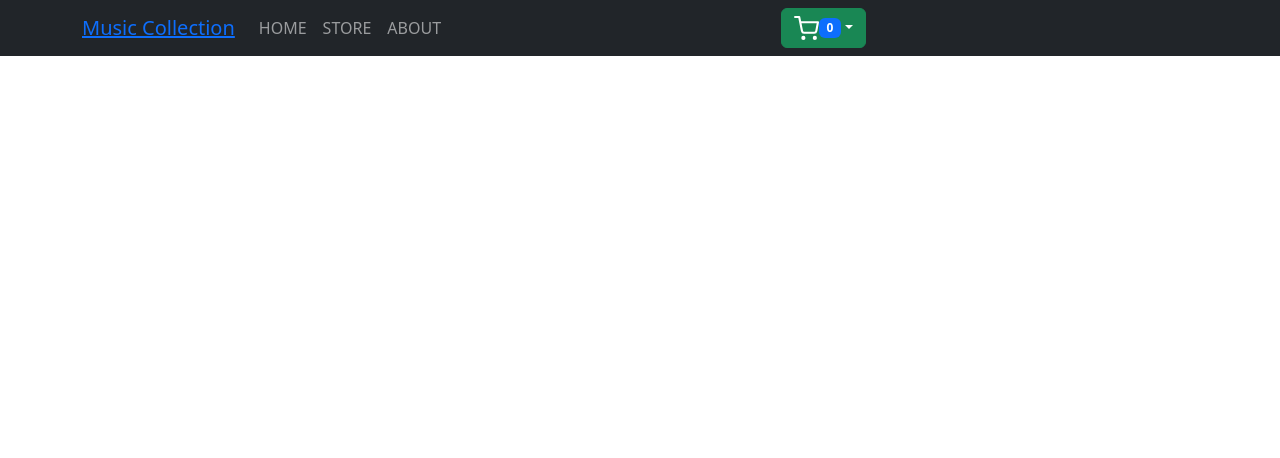
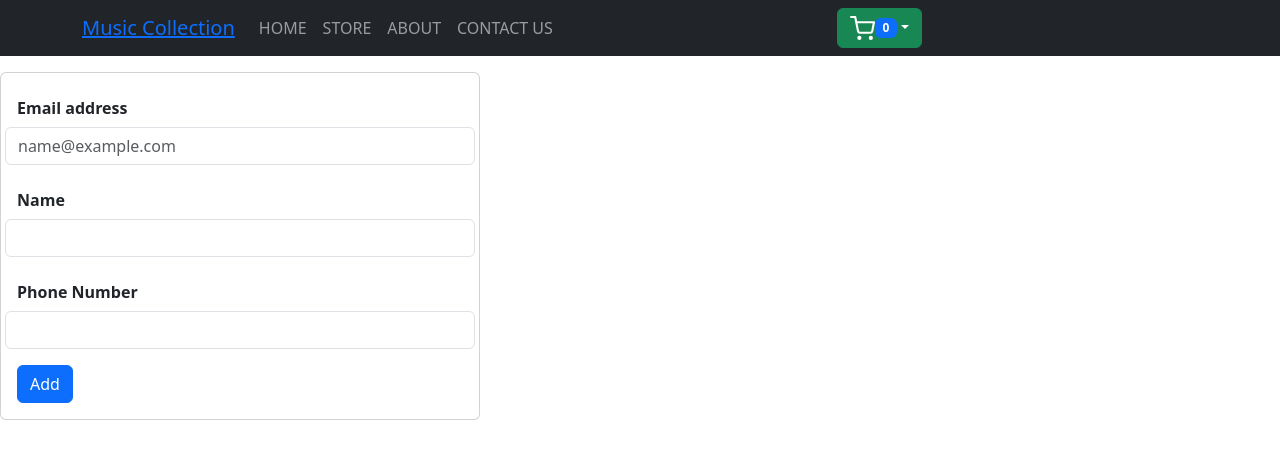
Before and after one commit to varshagm119/ecommerceWebsiteReactApp, a React (Create React App) app: page /contactus in a window 1280 px wide. Shown: the top 458 px of the page. Built offline with nearby package versions, Linux system fonts and the light colour scheme.

Commit message:
Contact us Page

```diff
--- a/src/App.js
+++ b/src/App.js
@@ -4,6 +4,7 @@ import { Routes, Route,  } from "react-router-dom";
 import Home from "./Components/Pages/Home";
 import Store from "./Components/Pages/Store";
 import About from "./Components/Pages/About";
+import ContactUs from "./Components/Pages/ContactUs";
 
 
 function App() {
@@ -14,6 +15,7 @@ function App() {
       <Route exact path="/home" element={<Home />} />
       <Route  path="/store" element={<Store />} />
       <Route  path="/about" element={<About />} />
+      <Route path="/contactus" element={<ContactUs />} />
       </Routes>
     </div>
   );
--- a/src/Components/Cart/Cart.js
+++ b/src/Components/Cart/Cart.js
@@ -8,7 +8,7 @@ import "../styles.css";
 
 const Cart = () => {
   const {
-    state: { cart },
+    state: { cart, totalAmount },
     dispatch,
   } = CartState();
 //console.log(cart)
@@ -23,6 +23,8 @@ const Cart = () => {
   //   });
   //   console.log(prod);
   // };
+
+
 
   return (
     <>
@@ -73,9 +75,12 @@ const Cart = () => {
                   />
                 </span>
               ))}
+
+             <span>${totalAmount}</span>
+
               <Link to="/store">
                 <Button style={{ width: "95%", margin: "0 10px" }}>
-                  Go To Cart
+                  purchase
                 </Button>
               </Link>
             </>
--- a/src/Components/Header/Header.js
+++ b/src/Components/Header/Header.js
@@ -1,12 +1,12 @@
-import React from 'react'
-import { Navbar, Container, Nav } from 'react-bootstrap'
-import Cart from '../Cart/Cart';
-import {Link} from 'react-router-dom';
+import React from "react";
+import { Navbar, Container, Nav } from "react-bootstrap";
+import Cart from "../Cart/Cart";
+import { Link } from "react-router-dom";
 
 const Header = () => {
   return (
     <div>
-        <Navbar bg="dark" variant="dark" expand="sm" >
+      <Navbar bg="dark" variant="dark" expand="sm">
         <Container>
           <Navbar.Brand>
             <Link to="/">Music Collection</Link>
@@ -14,19 +14,39 @@ const Header = () => {
           <Navbar.Toggle aria-controls="basic-navbar-nav" />
           <Navbar.Collapse id="basic-navbar-nav">
             <Nav className="me-auto">
-              <Nav.Link href="home">HOME</Nav.Link>
+              {/* <Nav.Link href="home">HOME</Nav.Link>
               <Nav.Link href="store">STORE</Nav.Link>
-              <Nav.Link href="about">ABOUT</Nav.Link>
+              <Nav.Link href="about">ABOUT</Nav.Link>  */}
+              <Nav.Item>
+                <Link to="/home" className="nav-link">
+                  HOME
+                </Link>
+              </Nav.Item>
+              <Nav.Item>
+                <Link to="/store" className="nav-link">
+                  STORE
+                </Link>
+              </Nav.Item>
+              <Nav.Item>
+                <Link to="/about" className="nav-link">
+                  ABOUT
+                </Link>
+              </Nav.Item>
+              <Nav.Item>
+                <Link to="/contactus" className="nav-link">
+                  CONTACT US
+                </Link>
+              </Nav.Item>
+            </Nav>
 
-            </Nav>
-            <Nav className='me-auto'>
-             <Cart />
+            <Nav className="me-auto">
+              <Cart />
             </Nav>
           </Navbar.Collapse>
         </Container>
       </Navbar>
     </div>
-  )
-}
+  );
+};
 
-export default Header
+export default Header;
--- /dev/null
+++ b/src/Components/Pages/ContactUs.js
@@ -0,0 +1,79 @@
+import React, {useRef} from "react";
+import { Button, Card, Col, Form, Row } from "react-bootstrap";
+
+const ContactUs = () => {
+    const emailRef = useRef('');
+    const nameRef = useRef('');
+    const phoneRef = useRef('');
+    const submitHandler = async(e) => {
+        e.preventDefault();
+        const userDetails = {
+            email: emailRef.current.value,
+            name: nameRef.current.value,
+            phone: phoneRef.current.value
+        }
+        try{
+            const res = await fetch('https://ecommerce-fba55-default-rtdb.firebaseio.com/Ecommerce.json',
+            {
+                method: 'POST',
+                body: JSON.stringify(userDetails),
+                headers: {
+                  "Content-Type": "application/json",
+                },
+            })
+            if(!res.ok){
+                throw new Error("Details not fetched to DB")
+            }
+        }
+        catch(error){
+            console.error('Error:',error)
+        }
+
+    }
+  return (
+    <div>
+      <Card className="mt-3" style={{ width: "30rem" }}>
+        <Card.Body>
+          <Form onSubmit={submitHandler}>
+            <Form.Group
+              as={Row}
+              className="mb-3"
+              controlId="exampleForm.ControlInput1"
+            >
+              <Form.Label column sm="4" style={{fontWeight:"bold"}}>
+                Email address
+              </Form.Label>
+              <Col sm="8"></Col>
+              <Form.Control type="email" placeholder="name@example.com" ref={emailRef} />
+            </Form.Group>
+            <Form.Group
+              as={Row}
+              className="mb-3"
+              controlId="exampleForm.ControlInput2"
+            >
+              <Form.Label column sm="4" style={{fontWeight:"bold"}}>
+                Name
+              </Form.Label>
+              <Col sm="8"></Col>
+              <Form.Control type="text" ref={nameRef}/>
+            </Form.Group>
+            <Form.Group
+              as={Row}
+              className="mb-3"
+              controlId="exampleForm.ControlInput3"
+            >
+              <Form.Label column sm="4" style={{fontWeight:"bold"}}>
+                Phone Number
+              </Form.Label>
+              <Col sm="8"></Col>
+              <Form.Control type="text" ref={phoneRef} />
+            </Form.Group>
+            <Button type="submit">Add</Button>
+          </Form>
+        </Card.Body>
+      </Card>
+    </div>
+  );
+};
+
+export default ContactUs;
--- a/src/Context/Context.js
+++ b/src/Context/Context.js
@@ -37,7 +37,8 @@ const Context = ({ children }) => {
 
   const [state, dispatch] = useReducer(cartReducer, {
     products: products,
-    cart: []
+    cart: [],
+    totalAmount: 0
   });
 
   return <CartContext.Provider value={{state,dispatch}}>{children}</CartContext.Provider>;
--- a/src/Context/Reducers.js
+++ b/src/Context/Reducers.js
@@ -12,14 +12,14 @@ export const cartReducer = (state, action) => {
     case "Edit":
       const existingCartIndex = state.cart.findIndex((item) => item.id === action.payload.product.id);
       const existingCartItem = state.cart[existingCartIndex];
-      let updatedCart = [...state.cart]
+      let updatedCart = [...state.cart], amt= action.payload.product.price;
       if(existingCartItem){
-        updatedCart[existingCartIndex] = {...existingCartItem, qty:  action.payload.qty};
+         amt = existingCartItem.price * action.payload.qty;
+        updatedCart[existingCartIndex] = {...existingCartItem, qty:  action.payload.qty, billAmt: amt};
       }
 
-      console.log(updatedCart)
 
-      return {...state, cart: updatedCart};
+      return {...state, cart: updatedCart, totalAmount: state.totalAmount+amt};
 
     default:
       return state;
```
